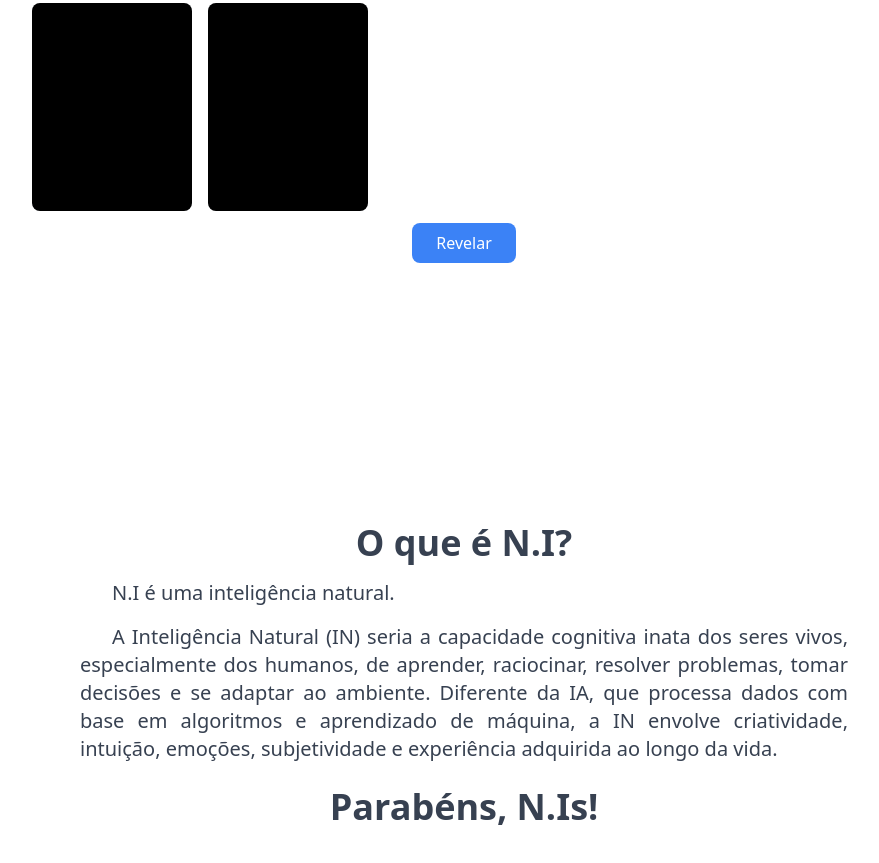
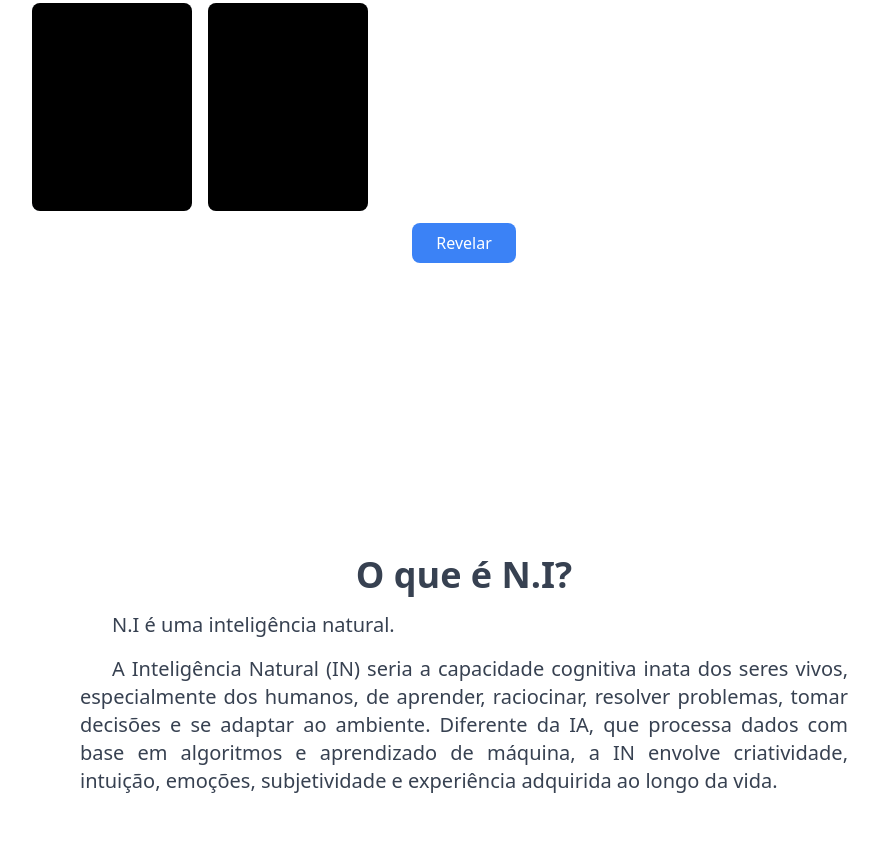
Before and after one commit to YagoABSC/inteligencia-natural, a plain HTML site: page index.html in a window 1280 px wide. Shown: the part 1325-2188 px from the top of the page, without its empty margins (176-1055 px from the left). Drawn offline with nearby package versions, Linux system fonts and the light colour scheme.

Commit message:
Melhor não

```diff
--- a/index.html
+++ b/index.html
@@ -214,7 +214,6 @@
             </p>
         </div>
 
-        <h2 class="text-4xl font-bold text-center mt-6">Parabéns, N.Is!</h2>
     </section>
 
 
```
